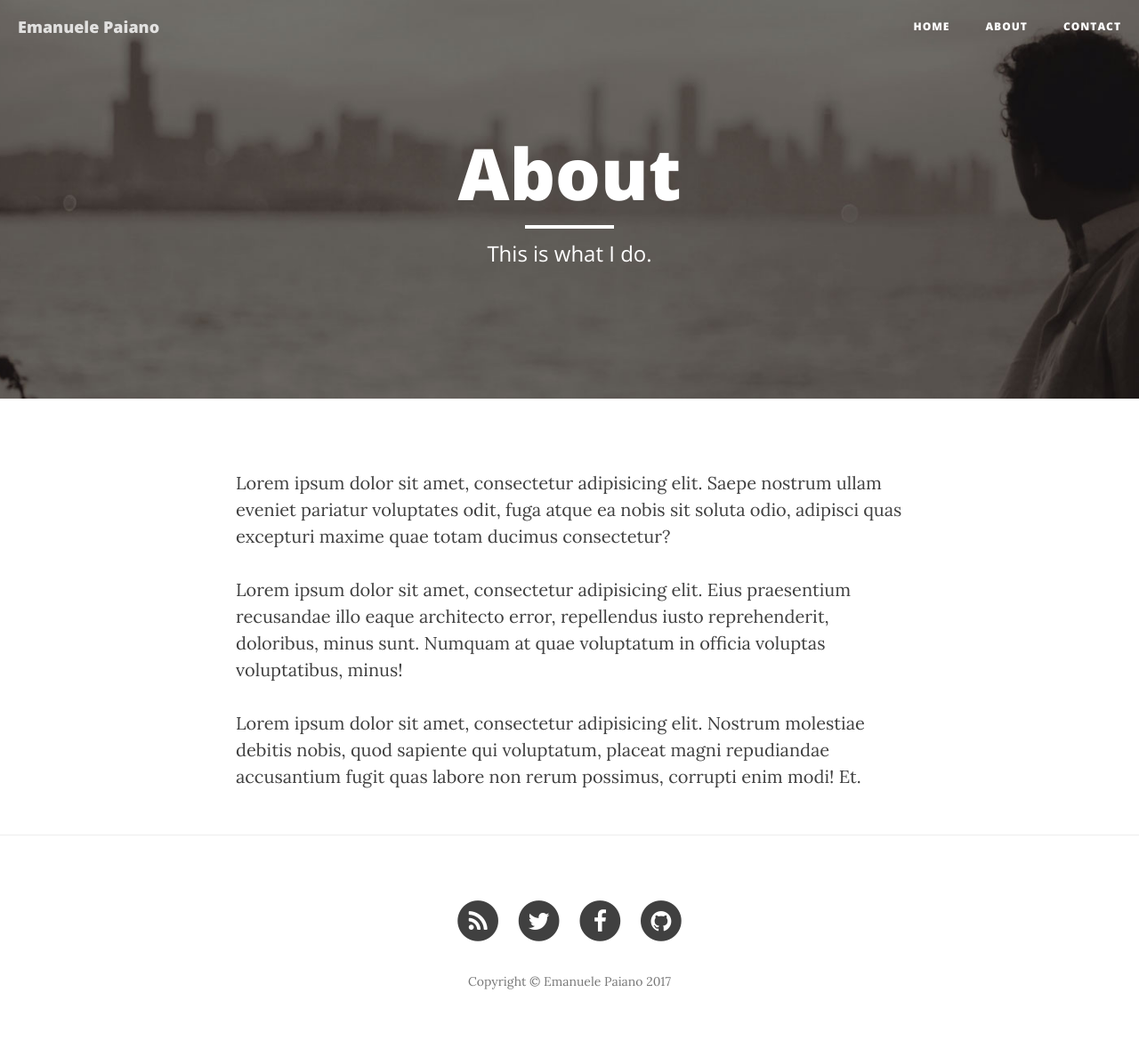
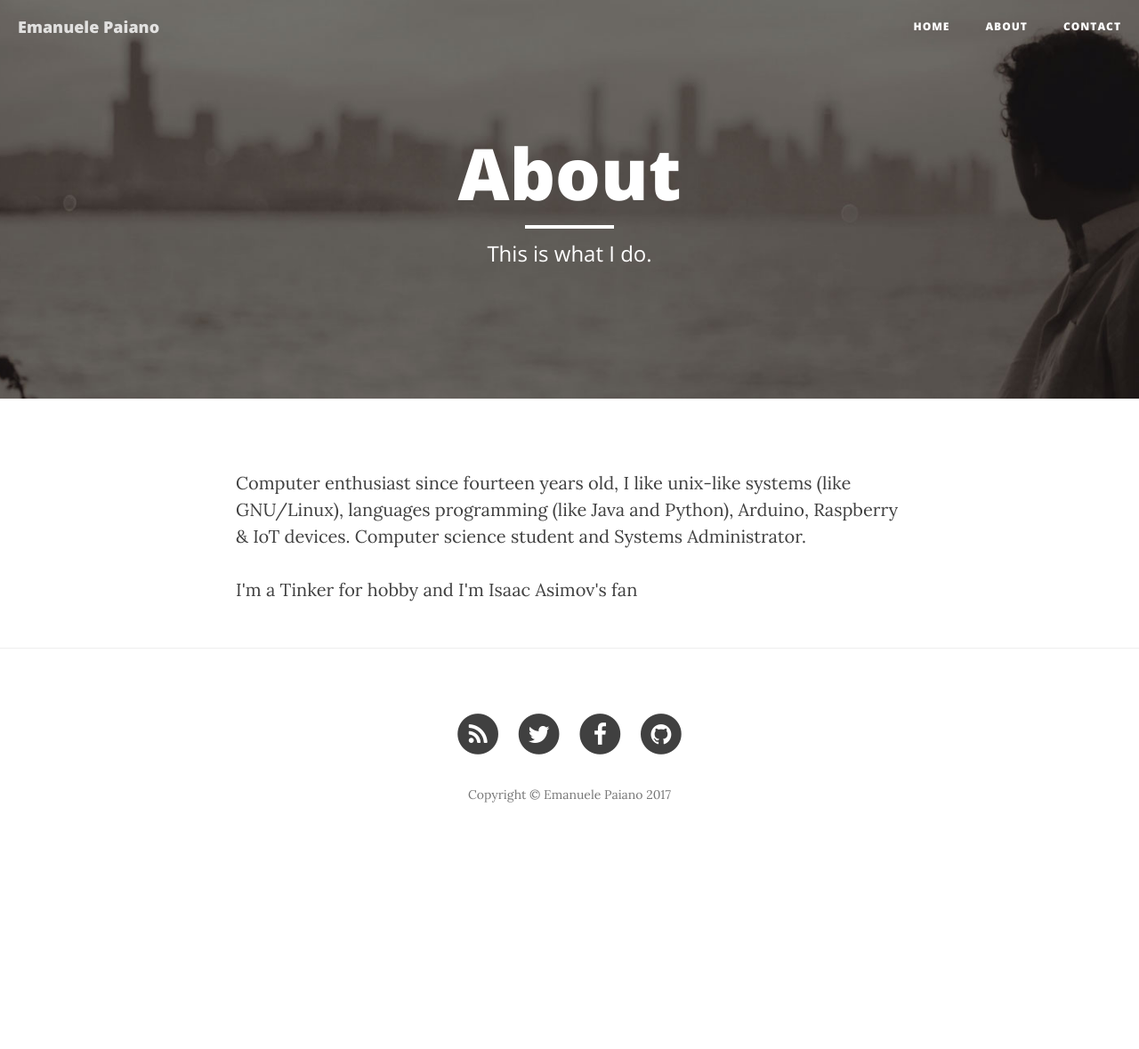
Before and after one commit to emanuelepaiano/emanuelepaiano.github.io, a Jekyll site: the page built from about.html, in a window 1280 px wide. Shown: the whole page at 89% size. Built offline with Jekyll 4.4.1, drawn with Linux system fonts in a browser that asks for light colours; nearby versions of some CDN libraries; after the commit the page ends 969 px from its top, so only the background shows below that.

Commit message:
Add files via upload

```diff
--- a/_config.yml
+++ b/_config.yml
@@ -3,13 +3,13 @@ title: Emanuele Paiano
 header-img: img/home-bg.jpg
 email: nixw0rm@gmail.com
 copyright_name: Emanuele Paiano
-description: "Coder's homepage"
+description: "Emanuele Paiano GitHub Homepage"
 baseurl: "https://emanuelepaiano.github.io/"
 url: "https://emanuelepaiano.github.io"
 twitter_username: emanuele_paiano
 github_username:  emanuelepaiano
 facebook_username:  nito.infi86
-#email_username:  nixw0rm@gmail.com
+
 
 # Google Analytics
 # To enable google analytics, uncomment below line with a valid Google Tracking ID
--- a/about.html
+++ b/about.html
@@ -5,8 +5,6 @@ description: "This is what I do."
 header-img: "img/about-bg.jpg"
 ---
 
-<p>Lorem ipsum dolor sit amet, consectetur adipisicing elit. Saepe nostrum ullam eveniet pariatur voluptates odit, fuga atque ea nobis sit soluta odio, adipisci quas excepturi maxime quae totam ducimus consectetur?</p>
+<p>Computer enthusiast since fourteen years old, I like unix-like systems (like GNU/Linux), languages programming (like Java and Python), Arduino, Raspberry & IoT devices. Computer science student and Systems Administrator.</p>
 
-<p>Lorem ipsum dolor sit amet, consectetur adipisicing elit. Eius praesentium recusandae illo eaque architecto error, repellendus iusto reprehenderit, doloribus, minus sunt. Numquam at quae voluptatum in officia voluptas voluptatibus, minus!</p>
-
-<p>Lorem ipsum dolor sit amet, consectetur adipisicing elit. Nostrum molestiae debitis nobis, quod sapiente qui voluptatum, placeat magni repudiandae accusantium fugit quas labore non rerum possimus, corrupti enim modi! Et.</p>
+<p>I'm a Tinker for hobby and I'm Isaac Asimov's fan</p>
```
Also changed, not shown: 1 other file.
